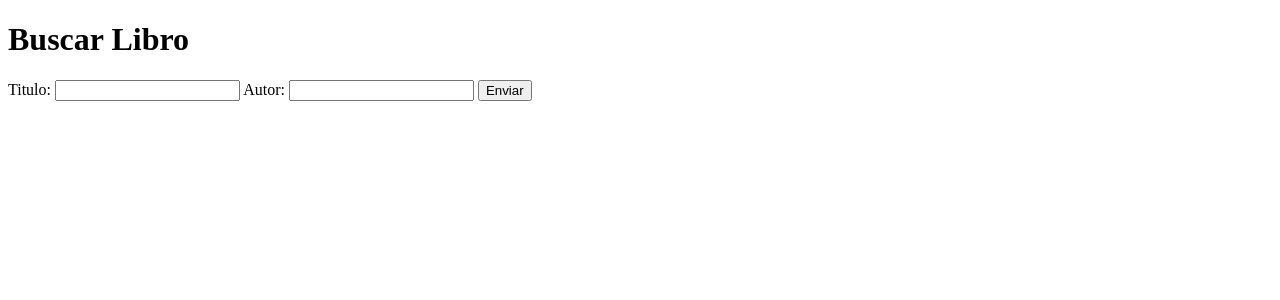
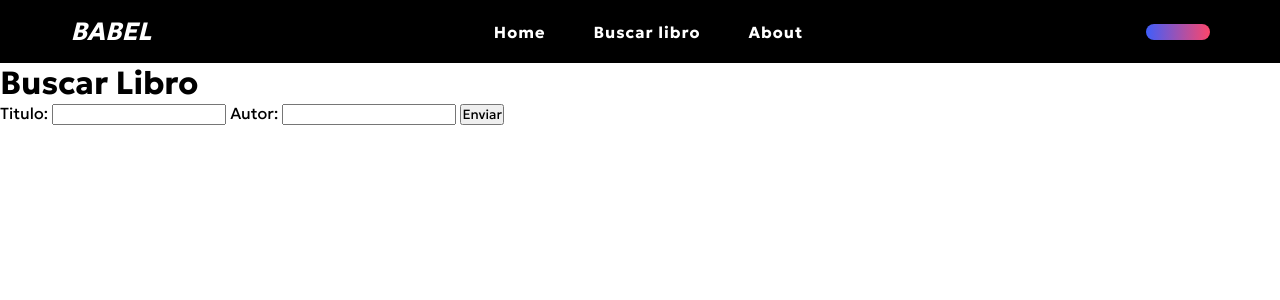
Before and after one commit to gustavopalaciosc/book-price-comparator, a Flask app: page /search in a window 1280 px wide. Shown: the top 300 px of the page. Run offline with Flask 3, Linux system fonts and the light colour scheme.

Commit message:
Changes in frontend

```diff
--- /dev/null
+++ b/static/css/search.css
@@ -0,0 +1,196 @@
+@import url("https://fonts.googleapis.com/css2?family=Geologica:wght@400;500;700;800&display=swap");
+
+* {
+  box-sizing: border-box;
+  padding: 0;
+  margin: 0;
+  font-family: Geologica, sans-serif;
+}
+
+a {
+  text-decoration: none;
+}
+
+li {
+  list-style: none;
+}
+
+nav {
+  background-color: black;
+}
+
+.nav-container {
+  background-color: inherit;
+  color: white;
+  padding: 1rem 0;
+  width: 89%;
+  margin: auto;
+  display: flex;
+  align-items: center;
+  justify-content: space-between;
+}
+
+.nav-container h1 {
+  font-size: 25px;
+  text-transform: uppercase;
+  font-style: italic;
+}
+
+.nav-menu {
+  display: flex;
+  gap: 40px;
+}
+
+.nav-container a:visited {
+    text-decoration: none;
+}
+
+.nav-menu li {
+  font-weight: 600;
+  letter-spacing: 1px;
+  cursor: pointer;
+  padding: 0 4px;
+}
+
+.nav-menu a {
+    color: #ffff;
+}
+
+
+
+.nav-right {
+  display: flex;
+  gap: 2rem;
+}
+
+.nav-container button {
+  background: #fc466b;
+  background: -webkit-linear-gradient(to right, #3f5efb, #fc466b);
+  background: linear-gradient(to right, #3f5efb, #fc466b);
+  color: white;
+  border: none;
+  padding: 0.5rem 2rem;
+  font-weight: 600;
+  letter-spacing: 1px;
+  cursor: pointer;
+  border-radius: 30px;
+}
+
+.bar {
+  background-color: white;
+  display: block;
+  width: 23px;
+  height: 3px;
+  margin: 5px auto;
+  transition: all 0.3s ease-in-out;
+}
+
+.hamburger {
+  display: none;
+}
+
+.hero {
+  display: flex;
+  justify-content: center;
+  align-items: center;
+  background-color: rgb(227, 225, 225);
+  height: 75vh;
+}
+
+.hero-container {
+  width: 89%;
+  height: 100%;
+  margin: auto;
+  display: flex;
+  align-items: center;
+  justify-content: center;
+}
+
+.hero-container h1 {
+  font-size: 50px;
+}
+
+.hero-container span {
+  background: #fc466b;
+  background: -webkit-linear-gradient(to right, #5239f6, #32fd43);
+  background: linear-gradient(to right, #5239f6, #32fd43);
+  background-clip: text;
+  -webkit-background-clip: text;
+  -webkit-text-fill-color: transparent;
+}
+
+.divider {
+  width: 100%;
+  text-align: center;
+}
+
+.divider-container {
+  background-color: black;
+  width: 50%;
+  margin: auto;
+  margin-top: -3rem;
+  height: 6rem;
+  display: flex;
+  justify-content: center;
+  align-items: center;
+  border-radius: 30px;
+}
+
+.divider-container h1 {
+  background: #fc466b;
+  background: -webkit-linear-gradient(to right, #eefb3f, #fd8632);
+  background: linear-gradient(to right, #eefb3f, #fd8632);
+  background-clip: text;
+  -webkit-background-clip: text;
+  -webkit-text-fill-color: transparent;
+  font-size: 4rem;
+}
+
+.form-container {
+    align-items: center;
+}
+
+@media only screen and (max-width: 768px) {
+  .nav-menu {
+    position: fixed;
+    top: 4rem;
+    width: 100%;
+    flex-direction: column;
+    align-items: center;
+    right: -100%;
+    transition: 0.3s;
+    background-color: black;
+  }
+
+  .nav-menu.active {
+    right: 0;
+  }
+
+  .nav-menu li {
+    padding: 1.5rem;
+  }
+
+  .hamburger {
+    display: block;
+    cursor: pointer;
+  }
+
+  .hamburger.active .bar:nth-child(2) {
+    opacity: 0;
+  }
+  .hamburger.active .bar:nth-child(1) {
+    transform: translateY(8px) rotate(45deg);
+  }
+  .hamburger.active .bar:nth-child(3) {
+    transform: translateY(-8px) rotate(-45deg);
+  }
+
+  .divider-container {
+    width: 80%;
+    height: 4rem;
+  }
+
+  .divider-container h1 {
+    font-size: 2rem;
+  }
+}
--- a/templates/index.html
+++ b/templates/index.html
@@ -9,12 +9,12 @@
     0"
     />
     <link rel="stylesheet" type="text/css" href="{{ url_for('static', filename='css/index.css') }}">
-    <title>Document</title>
+    <title>Babel</title>
   </head>
   <body>
     <nav>
       <div class="nav-container">
-        <h1>Cheaper Book</h1>
+        <h1>Babel</h1>
 
         <ul class="nav-menu">
           <li class="active"><a href="/">Home</a></li>
--- a/templates/search.html
+++ b/templates/search.html
@@ -1,11 +1,34 @@
 <!DOCTYPE html>
 <html>
 <head>
-    <title>Buscar Libro | Precios</title>
+    <title>Babel | Buscar libro</title>
+    <link rel="stylesheet" type="text/css" href="{{ url_for('static', filename='css/search.css') }}">
 </head>
 <body>
+    <nav>
+        <div class="nav-container">
+          <h1>Babel</h1>
+
+          <ul class="nav-menu">
+            <li class="active"><a href="/">Home</a></li>
+            <li><a href="/search">Buscar libro</a></li>
+            <li>About</li>
+          </ul>
+
+          <div class="nav-right">
+            <button></button>
+
+            <div class="hamburger">
+              <span class="bar"></span>
+              <span class="bar"></span>
+              <span class="bar"></span>
+            </div>
+          </div>
+        </div>
+    </nav>
+
+    <div class="form-container">
       <h1>Buscar Libro</h1>
-
       <form method="POST" action="/search">
           <label for="title">Titulo:</label>
           <input type="text" name="title" id="title" required>
@@ -13,6 +36,7 @@
           <input type="text" name="author" id="author" required>
           <input type="submit" value="Enviar">
       </form>
+    </div>
 
 </body>
 </html>
--- a/utils.py
+++ b/utils.py
@@ -167,16 +167,16 @@ def scrape_general(search, autor):
 
     with concurrent.futures.ThreadPoolExecutor() as executor:
         future_buscalibre = executor.submit(scrape_buscalibre, search, autor)
-        future_greenlibros = executor.submit(scrape_greenlibros, search, autor)
+        #future_greenlibros = executor.submit(scrape_greenlibros, search, autor)
         future_librabooks = executor.submit(scrape_librabooks, search, autor)
         future_antartica = executor.submit(scrape_antartica, search, autor)
 
         precio_buscalibre = future_buscalibre.result()
-        precio_greenlibros = future_greenlibros.result()
+        #precio_greenlibros = future_greenlibros.result()
         precio_librabooks = future_librabooks.result()
         precio_antartica = future_antartica.result()
 
-    return {'buscalibre': precio_buscalibre, 'greenlibros': precio_greenlibros,
+    return {'buscalibre': precio_buscalibre,
             'librabooks': precio_librabooks, 'antartica': precio_antartica}
 
 
```
Also changed, not shown: templates/price_comparison.html (+22 -1 lines). Lines whose indentation alone changed are shown as unchanged.
